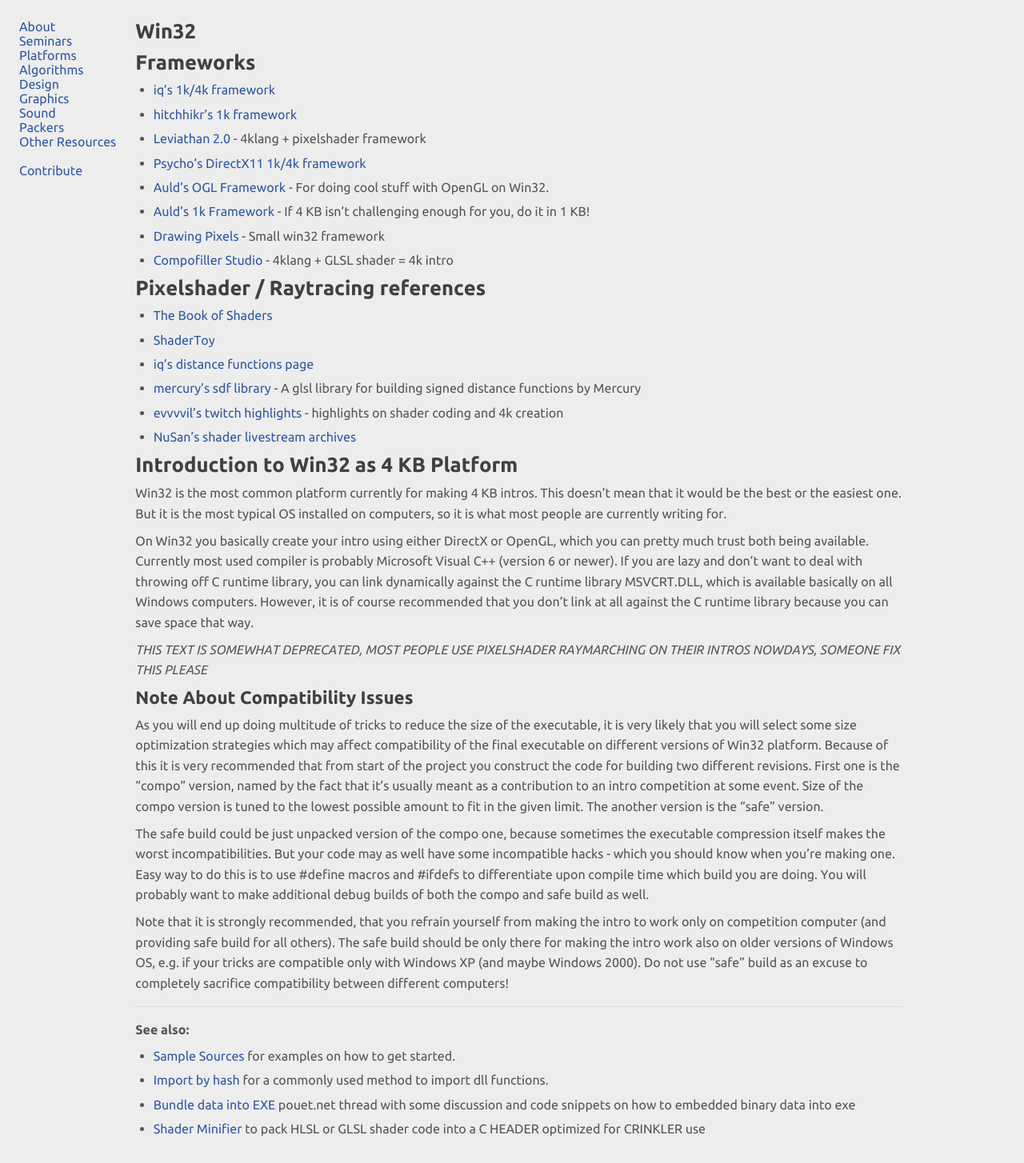
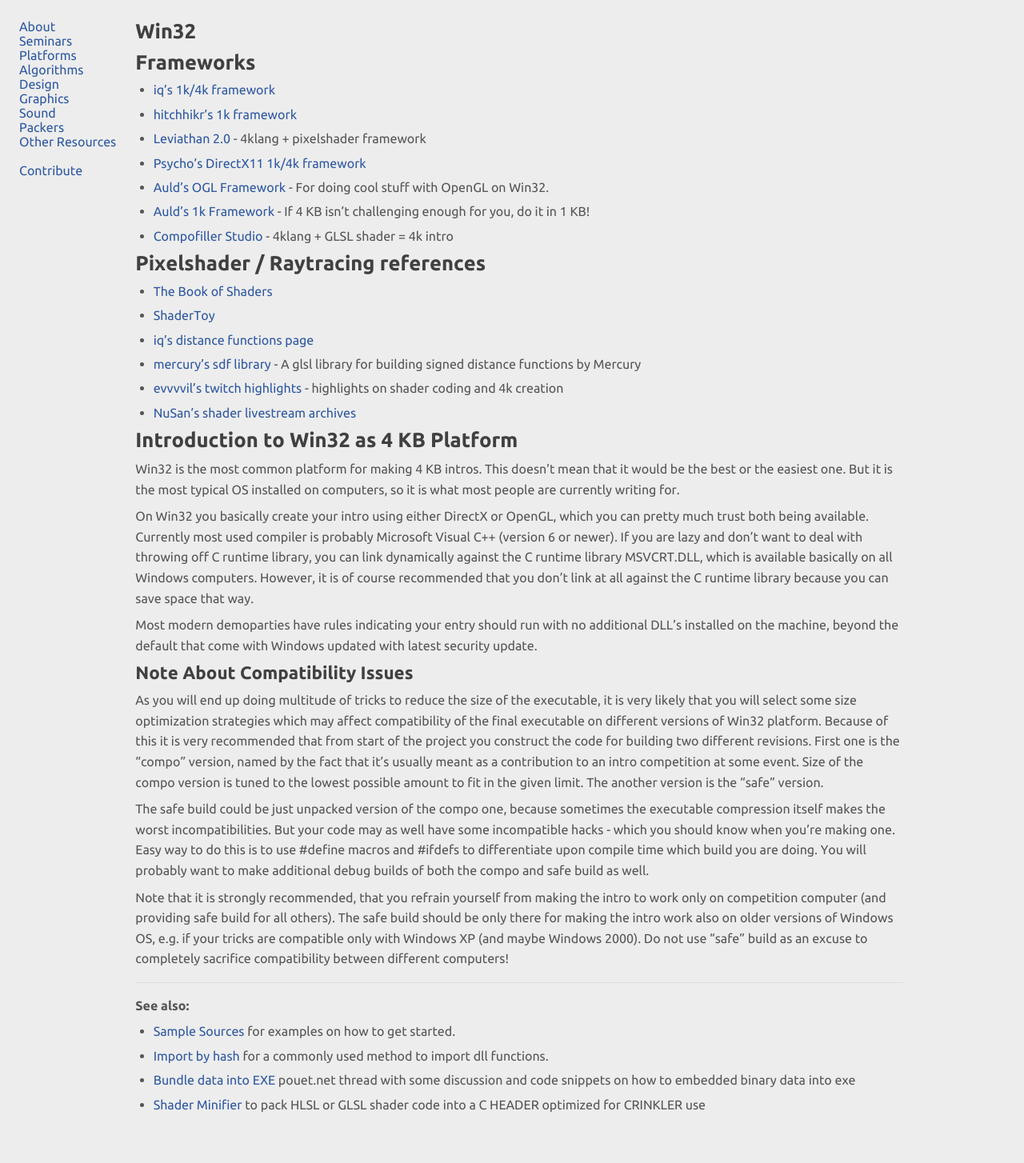
Before and after one commit to in4k/in4k.github.io, a Jekyll site: the page built from wiki/win32.markdown, in a window 1280 px wide. Shown: the whole page at 80% size. Built offline with Jekyll 4.4.1, drawn with Linux system fonts in a browser that asks for light colours; after the commit the page ends 1424 px from its top, so only the background shows below that.

Commit message:
Update win32.markdown

```diff
--- a/wiki/win32.markdown
+++ b/wiki/win32.markdown
@@ -10,8 +10,7 @@
 * [Leviathan 2.0](https://github.com/armak/Leviathan-2.0) - 4klang + pixelshader framework
 * [Psycho's DirectX11 1k/4k framework](https://github.com/psycholns/TinyDX11)
 * [Auld's OGL Framework](aulds-ogl-framework) - For doing cool stuff with OpenGL on Win32.
-* [Auld's 1k Framework](aulds-1k-framework) - If 4 KB isn't challenging enough for you, do it in 1 KB!
-* [Drawing Pixels](drawing-pixels) - Small win32 framework
+* [Auld's 1k Framework](https://github.com/in4k/1K_FrameWork_VC2005) - If 4 KB isn't challenging enough for you, do it in 1 KB!
 * [Compofiller Studio](http://www.kameli.net/compofillerstudio/) - 4klang + GLSL shader = 4k intro
 
 # Pixelshader / Raytracing references
@@ -25,11 +24,11 @@
 
 # Introduction to Win32 as 4 KB Platform
 
-Win32 is the most common platform currently for making 4 KB intros. This doesn't mean that it would be the best or the easiest one. But it is the most typical OS installed on computers, so it is what most people are currently writing for.
+Win32 is the most common platform for making 4 KB intros. This doesn't mean that it would be the best or the easiest one. But it is the most typical OS installed on computers, so it is what most people are currently writing for.
 
 On Win32 you basically create your intro using either DirectX or OpenGL, which you can pretty much trust both being available. Currently most used compiler is probably Microsoft Visual C++ (version 6 or newer). If you are lazy and don't want to deal with throwing off C runtime library, you can link dynamically against the C runtime library MSVCRT.DLL, which is available basically on all Windows computers. However, it is of course recommended that you don't link at all against the C runtime library because you can save space that way.
 
-_THIS TEXT IS SOMEWHAT DEPRECATED, MOST PEOPLE USE PIXELSHADER RAYMARCHING ON THEIR INTROS NOWDAYS, SOMEONE FIX THIS PLEASE_
+Most modern demoparties have rules indicating your entry should run with no additional DLL's installed on the machine, beyond the default that come with Windows updated with latest security update.
 
 ## Note About Compatibility Issues
 
```
